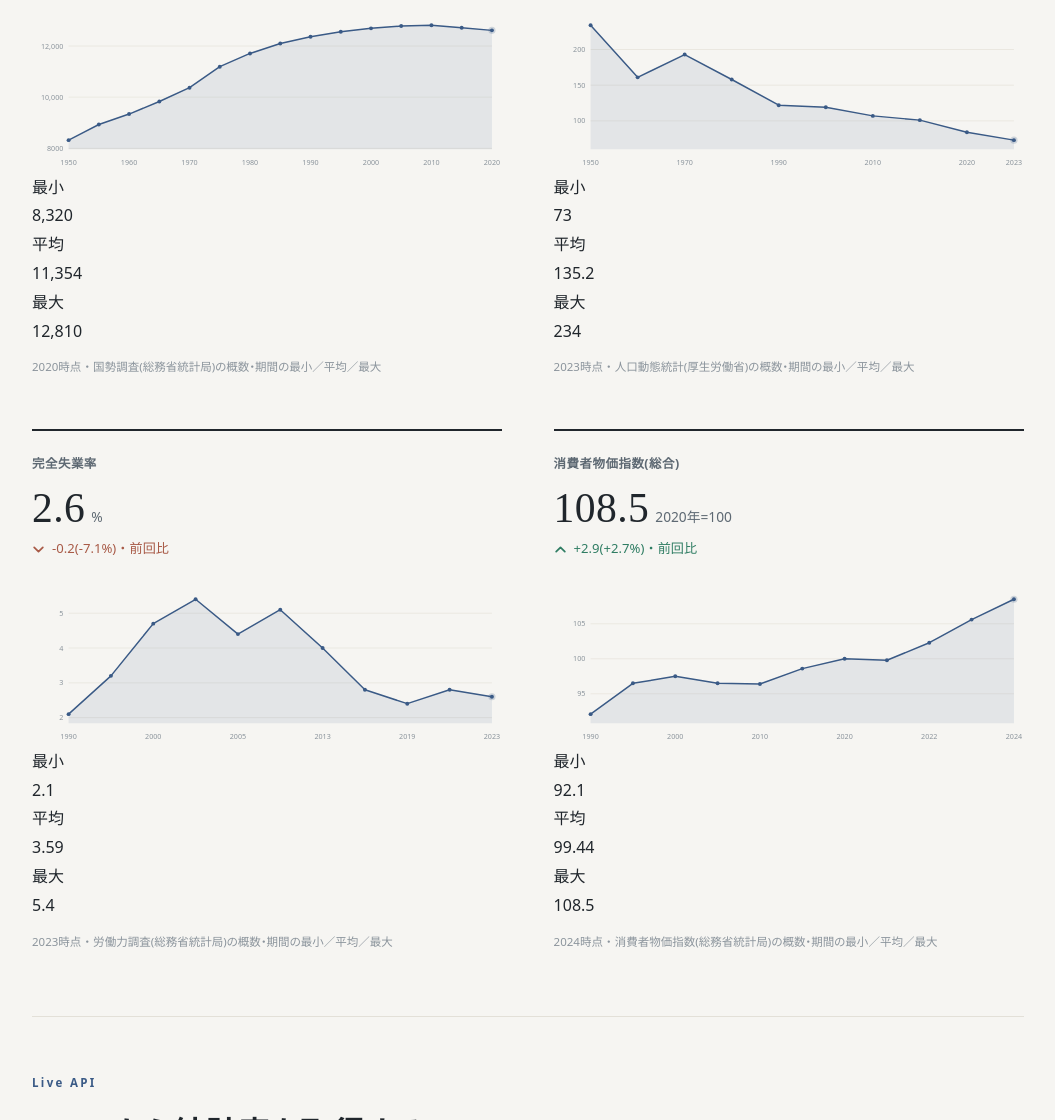
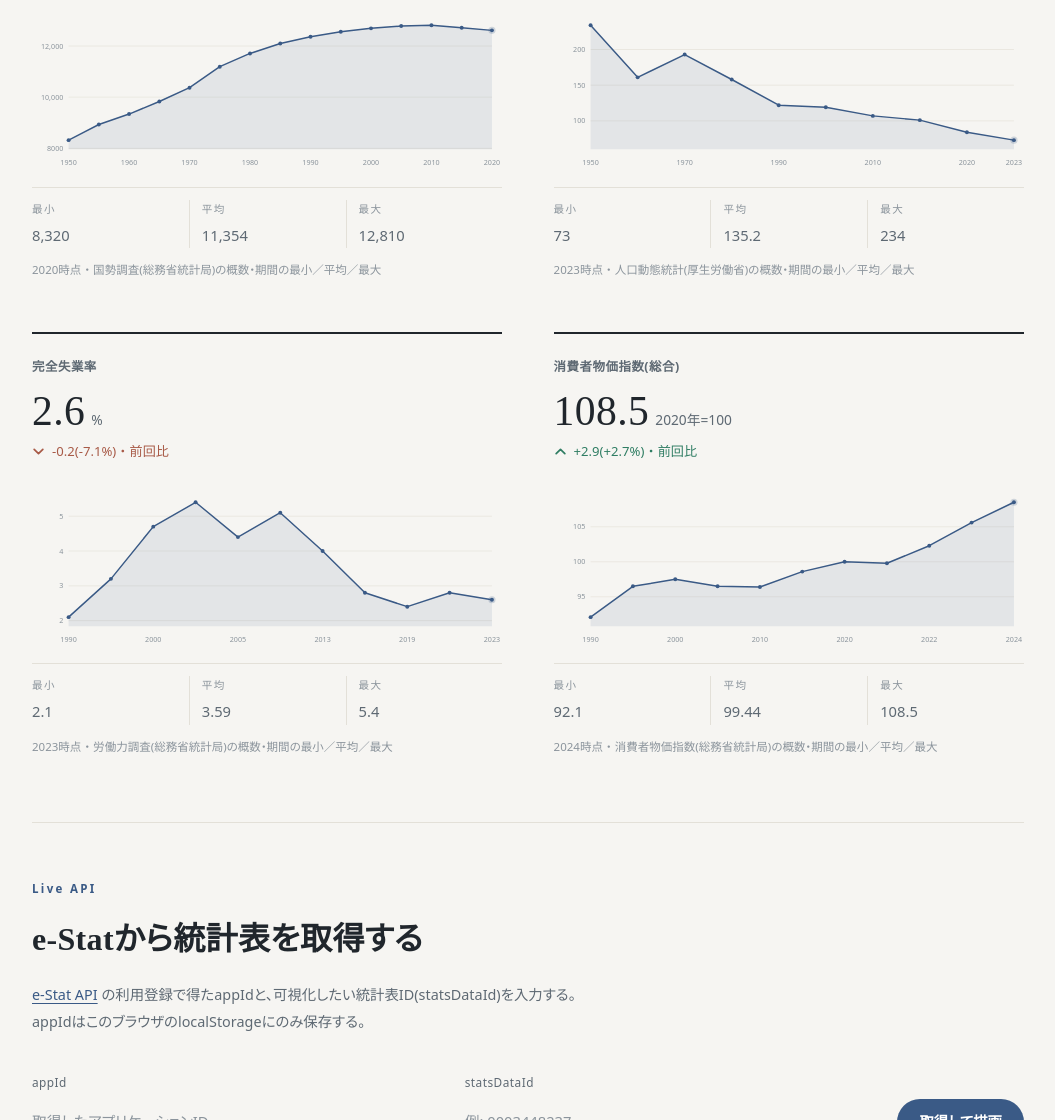
Before and after one commit to miruky/toukei, a website built with Vite: page index.html in a window 1280 px wide. Shown: the part 886-2006 px from the top of the page, without its empty margins (112-1167 px from the left). Built offline with nearby package versions, Linux system fonts and the light colour scheme.

Commit message:
指標の要約統計を罫線区切りの3列で組む

```diff
--- a/src/style.css
+++ b/src/style.css
@@ -275,6 +275,39 @@ body {
   width: 13px;
   height: 13px;
   flex: none;
+}
+
+.indicator-stats {
+  display: grid;
+  grid-template-columns: repeat(3, 1fr);
+  gap: 0;
+  margin: 14px 0 0;
+  padding-top: 12px;
+  border-top: 1px solid var(--line);
+}
+
+.indicator-stats div {
+  display: flex;
+  flex-direction: column;
+  gap: 3px;
+}
+
+.indicator-stats div + div {
+  padding-left: 12px;
+  border-left: 1px solid var(--line);
+}
+
+.indicator-stats dt {
+  font-size: 0.66rem;
+  letter-spacing: 0.14em;
+  color: var(--faint);
+}
+
+.indicator-stats dd {
+  margin: 0;
+  font-size: 0.92rem;
+  color: var(--ink-muted);
+  font-variant-numeric: tabular-nums;
 }
 
 .indicator .source {
```
